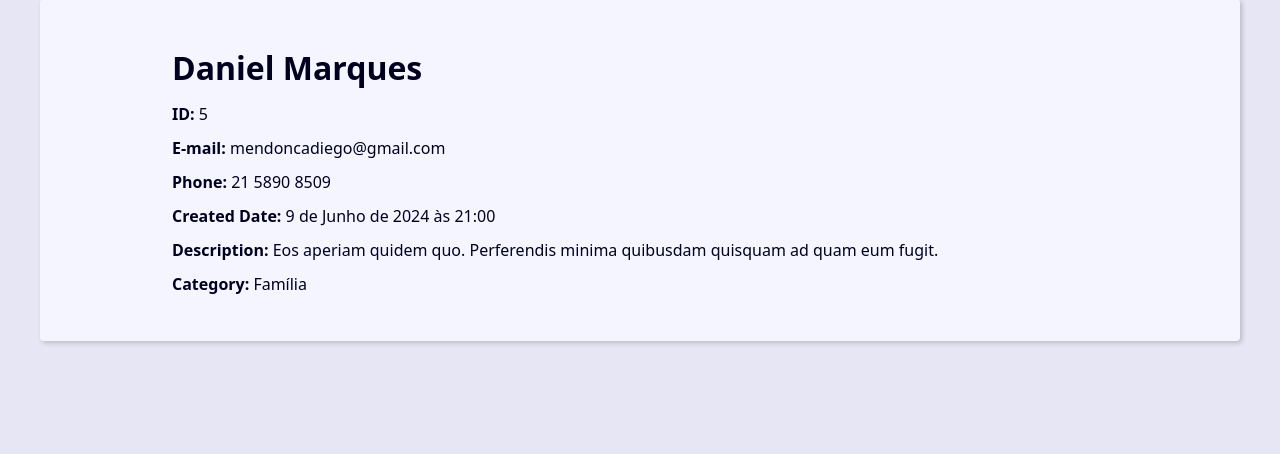
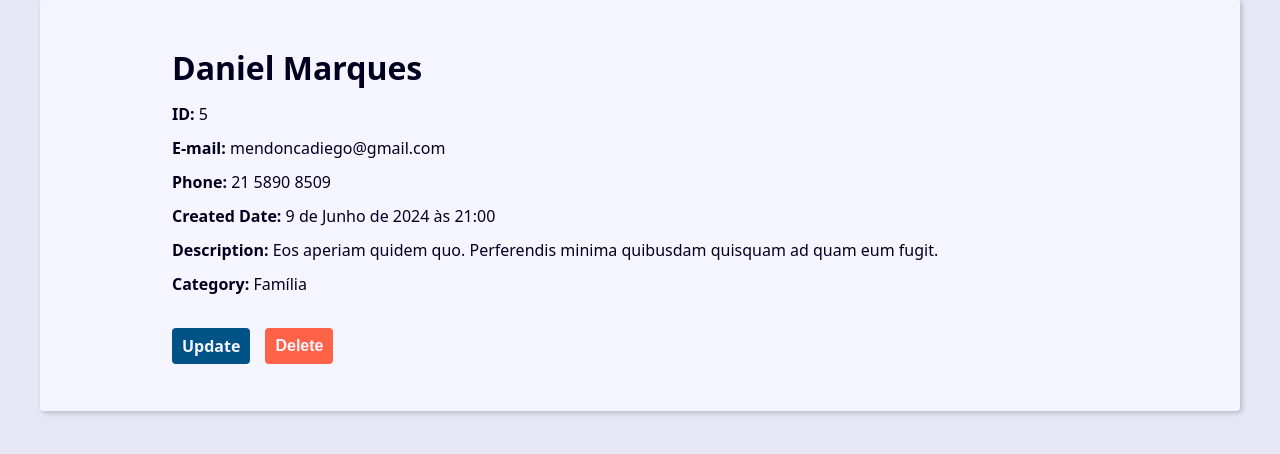
Before and after one commit to luiz-oberto/Projeto-Agenda, a Django app: page /contact/5/detail/ in a window 1280 px wide. Shown: the part 270-724 px from the top of the page. Run offline with Django 5.2, Linux system fonts and the light colour scheme; data comes from the database, SQL or seed files in the repository; both versions use the stored data as it was before the commit.

Commit message:
aula 487 - Criando a view, url e template para "delete" (apagar contatos)

```diff
--- a/base_static/global/css/style.css
+++ b/base_static/global/css/style.css
@@ -312,3 +312,23 @@
     filter: brightness(80%);
     box-shadow: 0 0 5px var(--link-dark-color);
   }
+
+.contact-links {
+  margin-block: calc(var(--small-font-size) * 2);
+  display: flex;
+  align-items: center;
+  gap: 0 var(--spacing);
+}
+
+.btn-link {
+  font-size: var(--small-font-size);
+  text-decoration: none;
+  font-weight: bold;
+  padding: 1rem;
+  display: block;
+  line-height: var(--small-font-size);
+}
+
+.btn-delete {
+  background: tomato;
+}
--- a/contact/templates/contact/contact.html
+++ b/contact/templates/contact/contact.html
@@ -12,5 +12,20 @@
         <p><b>Created Date:</b> {{ contact.created_date }}</p>
         <p><b>Description:</b> {{ contact.description }}</p>
         <p><b>Category:</b> {{ contact.category.name }}</p>
+
+        <div class="contact-links">
+            <a class="btn btn-link" href="{% url 'contact:update' contact.id %}">Update</a>
+
+            <form action="{% url "contact:delete" contact.id %}" method="POST">
+                {% csrf_token %}
+
+                {% if confirmation == 'no' %}
+                    <input type="hidden" name="confirmation" value="yes">
+                    <button class="btn btn-link btn-delete" type="submit">Confirma?</button>
+                {% else %}
+                <button class="btn btn-link btn-delete" type="submit">Delete</button>
+                {% endif %}
+            </form>
+        </div>
     </div>
 {% endblock content %}
--- a/contact/urls.py
+++ b/contact/urls.py
@@ -12,7 +12,7 @@ urlpatterns = [
     path('contact/<int:contact_id>/detail/', views.contact, name='contact'),
     path('contact/create/', views.create, name='create'),
     path('contact/<int:contact_id>/update/', views.update, name='update'),
-    # path('contact/<int:contact_id>/delete/', views.contact, name='contact'),
+    path('contact/<int:contact_id>/delete/', views.delete, name='delete'),
 
     # user (CRUD)
     # path('user/contact/<int:contact_id>/detail/', views.contact, name='contact'),
--- a/utils/create_contacts.py
+++ b/utils/create_contacts.py
@@ -1,3 +1,4 @@
+# aula 461
 import os
 import sys
 from datetime import datetime
```
Also changed, not shown: contact/views/contact_forms.py (+23 -0 lines), contact/migrations/0005_alter_contact_phone.py (added), db.sqlite3 (deleted), 1 other file.
